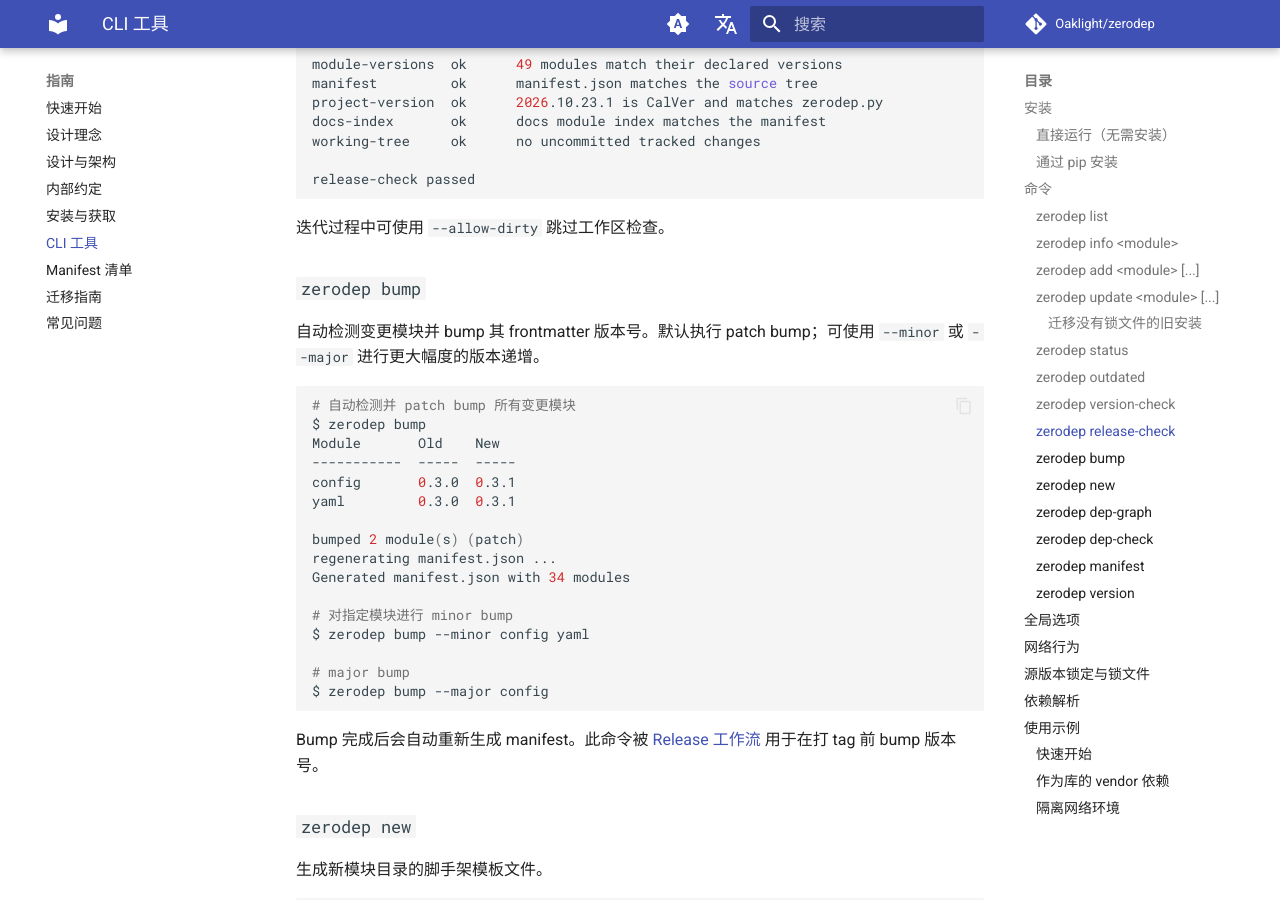
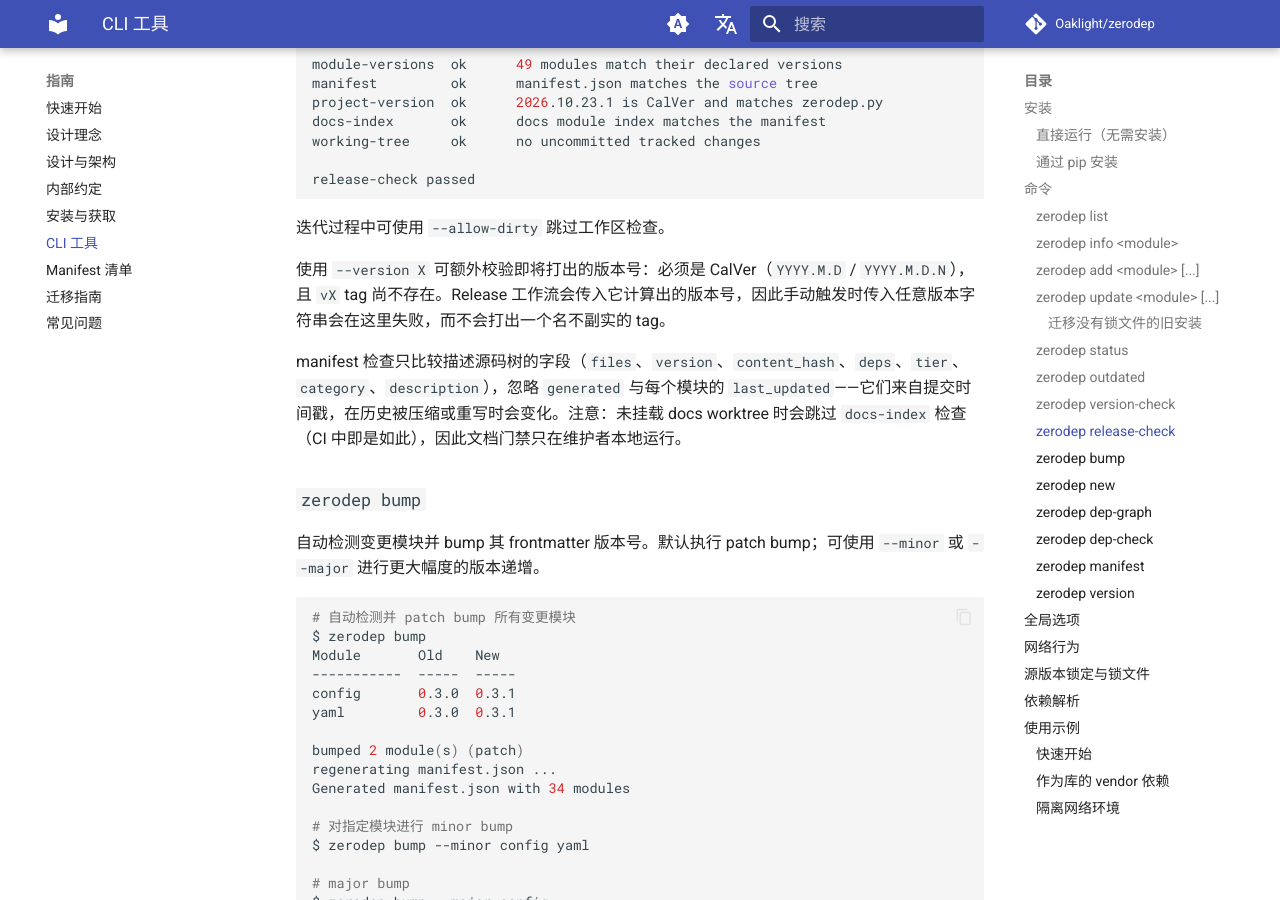
Before and after one commit to Oaklight/zerodep, an MkDocs documentation site: the page built from docs/guide/cli.md, in a window 1280 px wide and 900 px high, scrolled down 4984 px. Built offline with MkDocs 1.6.1 and Material for MkDocs 9.7.7, drawn with Linux system fonts in a browser that asks for light colours; comment, search, counter and statistics services are not loaded.

Commit message:
docs(cli)：补充 release-check 的 --version 与时间戳说明

```diff
--- a/docs/guide/cli.md
+++ b/docs/guide/cli.md
@@ -232,6 +232,10 @@ release-check passed
 
 迭代过程中可使用 `--allow-dirty` 跳过工作区检查。
 
+使用 `--version X` 可额外校验即将打出的版本号：必须是 CalVer（`YYYY.M.D` / `YYYY.M.D.N`），且 `vX` tag 尚不存在。Release 工作流会传入它计算出的版本号，因此手动触发时传入任意版本字符串会在这里失败，而不会打出一个名不副实的 tag。
+
+manifest 检查只比较描述源码树的字段（`files`、`version`、`content_hash`、`deps`、`tier`、`category`、`description`），忽略 `generated` 与每个模块的 `last_updated`——它们来自提交时间戳，在历史被压缩或重写时会变化。注意：未挂载 docs worktree 时会跳过 `docs-index` 检查（CI 中即是如此），因此文档门禁只在维护者本地运行。
+
 ### `zerodep bump`
 
 自动检测变更模块并 bump 其 frontmatter 版本号。默认执行 patch bump；可使用 `--minor` 或 `--major` 进行更大幅度的版本递增。
```
Also changed, not shown: docs/changelog.md (+1 -1 lines).
